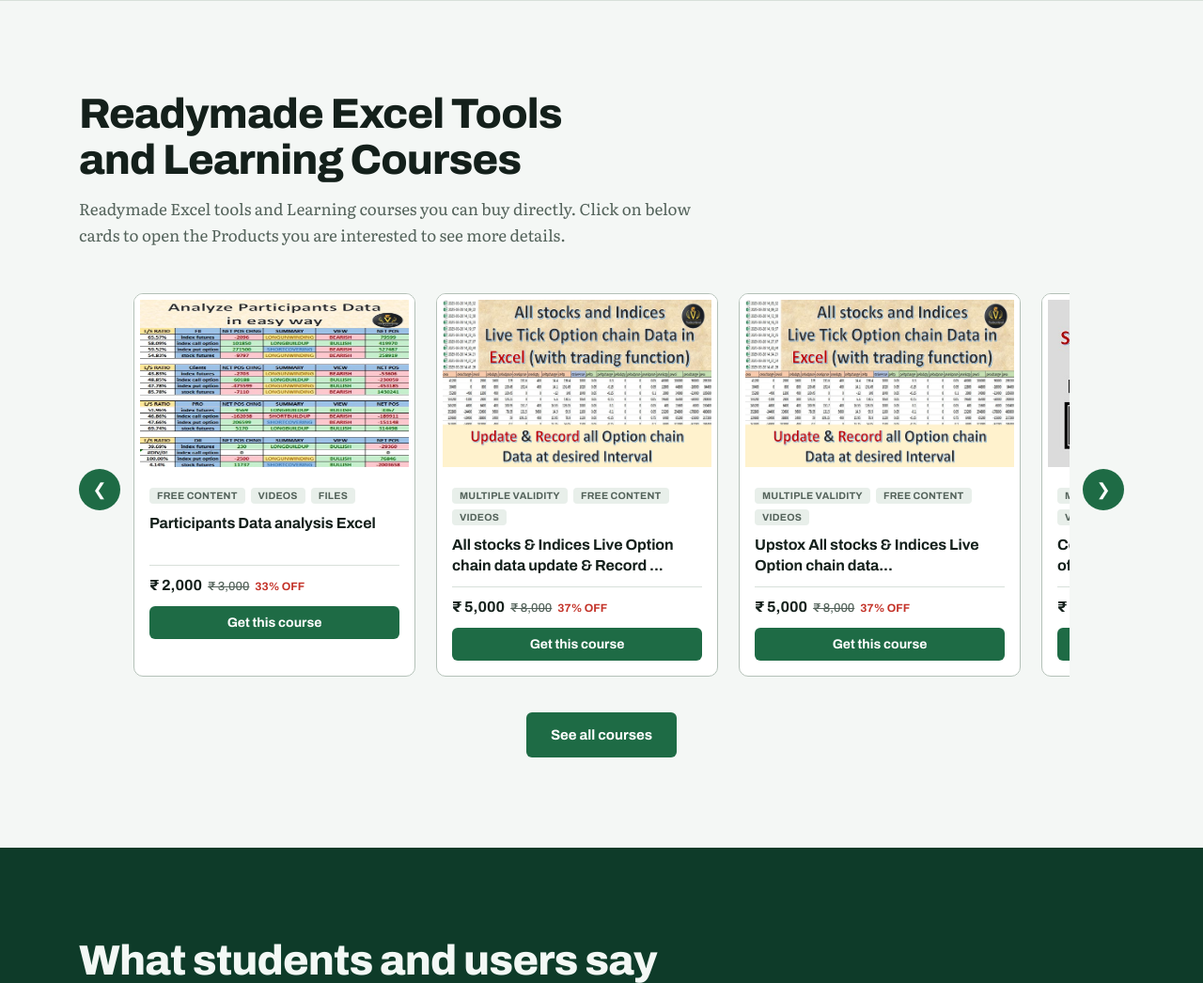
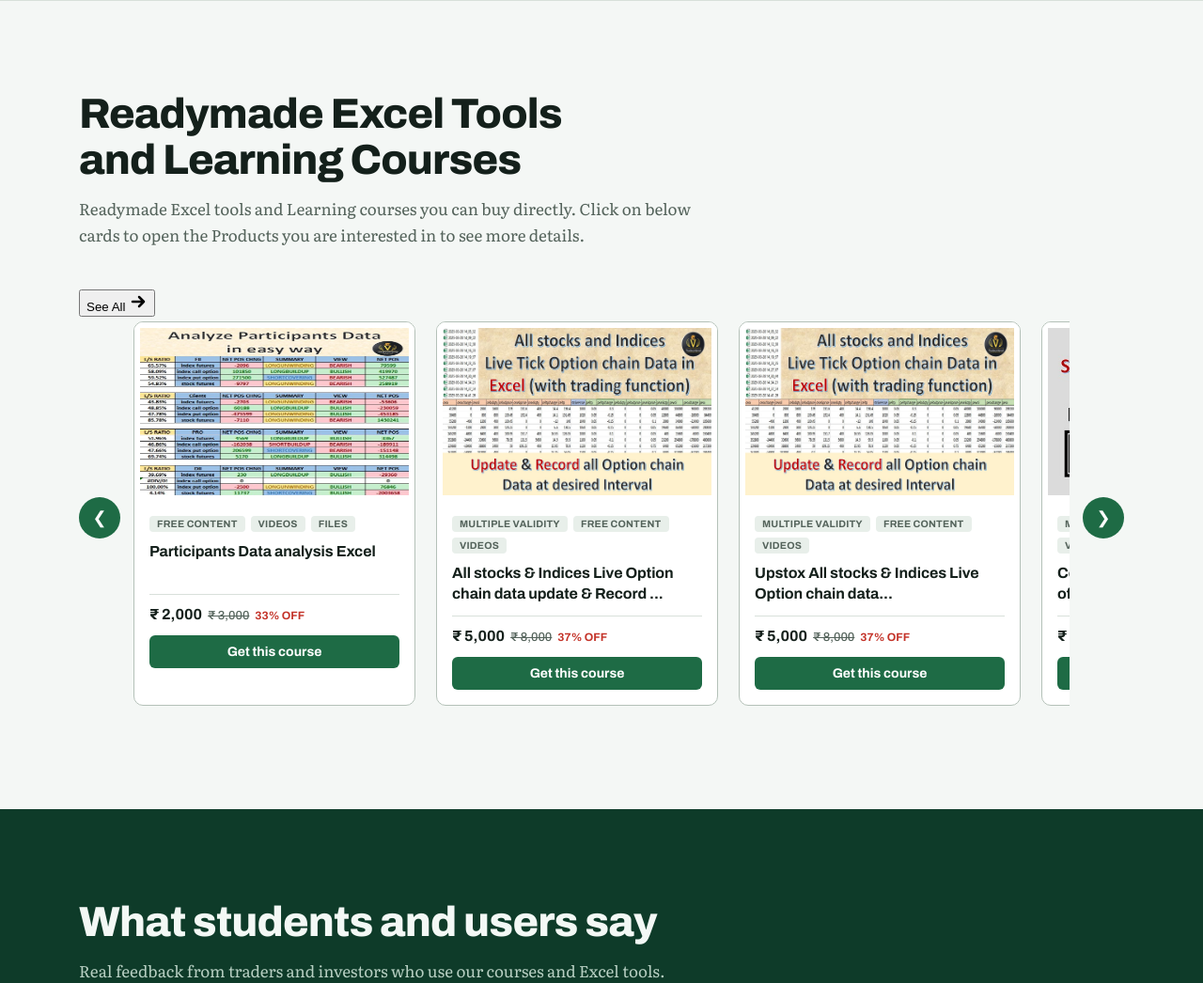
Before and after one commit to pvj19/pranil_django1, a Django app: page / in a window 1280 px wide. Shown: the part 3204-4250 px from the top of the page at 94% size. Run offline with Django 5.2, Linux system fonts and the light colour scheme.

Commit message:
Add See All link to courses heading

```diff
--- a/marketpath/templates/marketpath/index.html
+++ b/marketpath/templates/marketpath/index.html
@@ -129,11 +129,19 @@
     </div>
   </section>
 
-    <section class="section" id="courses" aria-labelledby="courses-title">
+  <section class="section" id="courses" aria-labelledby="courses-title">
     <div class="wrap">
-      <div class="section-head">
-        <h2 id="courses-title">Readymade Excel Tools and Learning Courses</h2>
-        <p>Readymade Excel tools and Learning courses you can buy directly. Click on below cards to open the Products you are interested to see more details.</p>
+
+      <div class="courses-head">
+        <div class="section-head">
+          <h2 id="courses-title">Readymade Excel Tools and Learning Courses</h2>
+          <p>Readymade Excel tools and Learning courses you can buy directly. Click on below cards to open the Products you are interested in to see more details.</p>
+        </div>
+
+        <button class="see-all-link" type="button" id="see-all-btn" aria-expanded="false" aria-controls="course-carousel">
+          <span class="see-all-text">See All</span>
+          <svg width="20" height="20" viewBox="0 0 20 20" fill="none" stroke="currentColor" stroke-width="2.5" stroke-linecap="round" stroke-linejoin="round" aria-hidden="true"><path d="M4 10h12M11 5l5 5-5 5"/></svg>
+        </button>
       </div>
 
       <div class="course-carousel-wrap">
@@ -142,7 +150,7 @@
         <div class="course-carousel" id="course-carousel">
           {% for course in courses %}
           <a class="course-card" href="{{ course.url }}" target="_blank" rel="noopener">
-            <img src="{% static course.image %}" alt="" loading="lazy" width="540" height="300">
+            <img src="{% static course.image %}" alt="" loading="lazy">
             <div class="course-card-body">
               <div class="course-tags">
                 {% for tag in course.tags %}<span>{{ tag }}</span>{% endfor %}
@@ -162,9 +170,7 @@
 
         <button class="nav next" type="button" aria-label="Next course" data-dir="1" data-target="course-carousel">&#10095;</button>
       </div>
-        <div class="see-all-row">
-        <button class="btn btn-green" type="button" id="see-all-btn" aria-expanded="false" aria-controls="course-carousel">See all courses</button>
-      </div>
+
     </div>
   </section>
 
```
